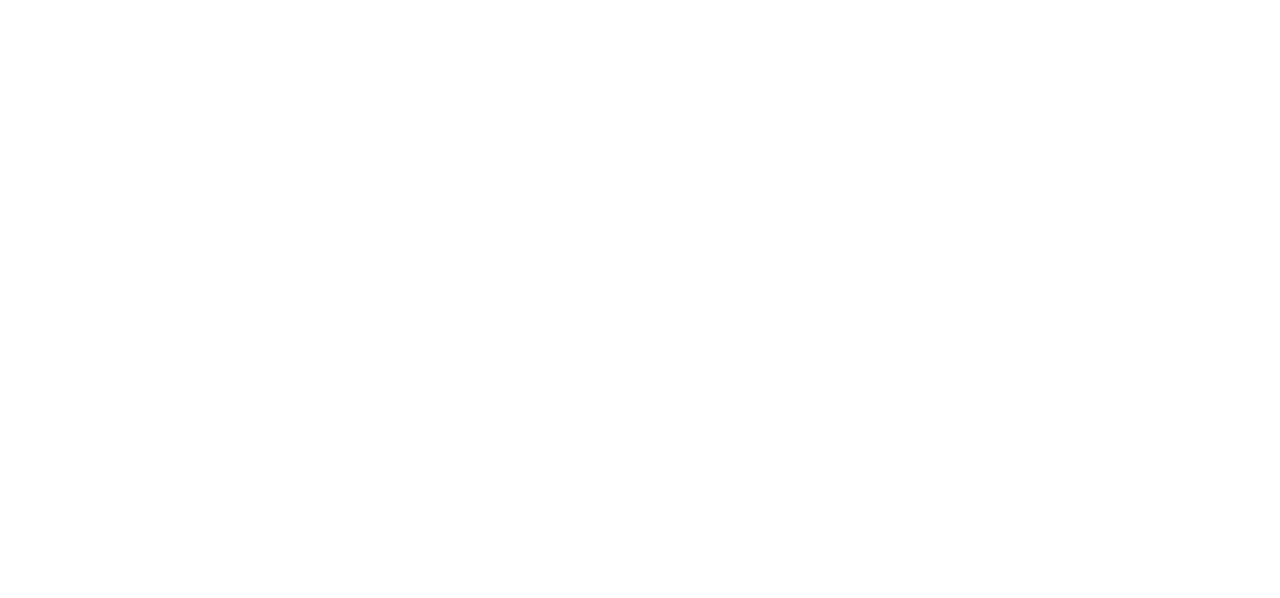
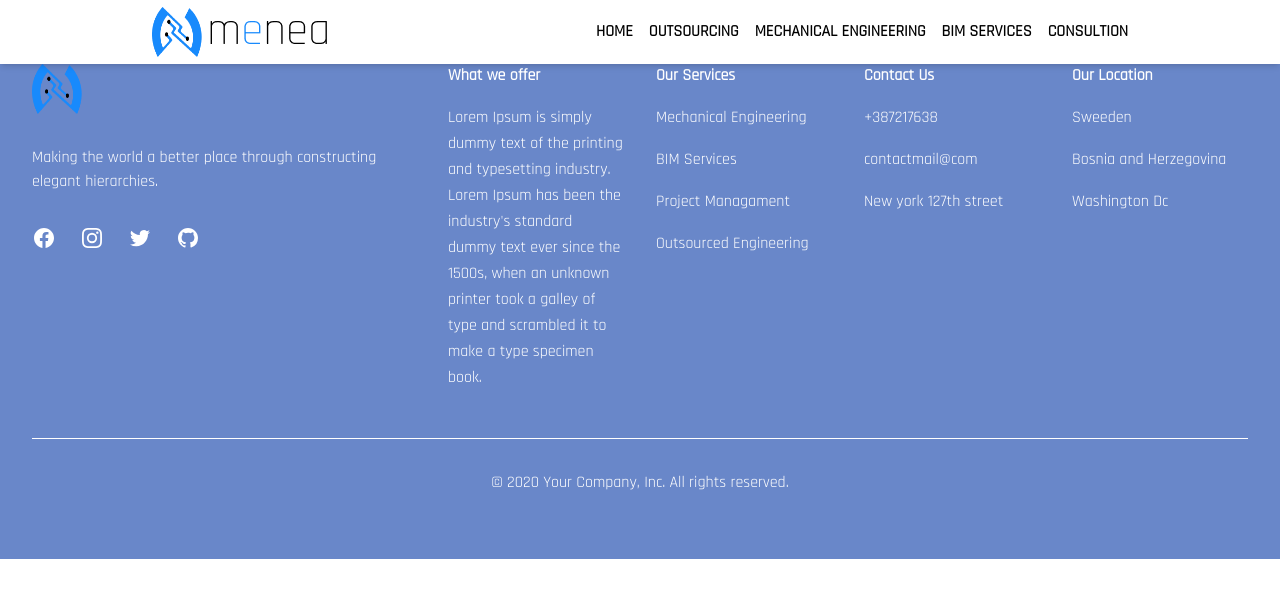
Before and after one commit to Amar-Omerika/MeneaWebsite, a React (Create React App) app: page /bim-services in a window 1280 px wide. Before the commit this address had no page. Shown: the top 598 px of the page. Built offline with nearby package versions, Linux system fonts and the light colour scheme.

Commit message:
Added links to page

```diff
--- /dev/null
+++ b/src/assets/data/sublinksData.json
@@ -0,0 +1,8 @@
+{
+  "data":[{
+      "id":"turning",
+      "title": "lorem lorem lorem lorem lorem lorem lorem lorem ",
+      "content": "lorem lorem lorem s"
+  }
+  ]
+}
--- a/src/components/ServiceSection/ServiceCard.jsx
+++ b/src/components/ServiceSection/ServiceCard.jsx
@@ -4,32 +4,33 @@
 	WrenchScrewdriverIcon,
 } from "@heroicons/react/24/outline";
 import { motion } from "framer-motion";
+import { Link } from "react-router-dom";
 
 const actions = [
 	{
 		title: "Mechanical Engineering",
-		href: "#",
+		href: "mechanical-engineering",
 		icon: WrenchScrewdriverIcon,
 		iconForeground: "text-teal-700",
 		iconBackground: "bg-teal-50",
 	},
 	{
 		title: "Bim Services",
-		href: "#",
+		href: "bim-services",
 		icon: CheckBadgeIcon,
 		iconForeground: "text-purple-700",
 		iconBackground: "bg-purple-50",
 	},
 	{
-		title: "Project Managamnet",
-		href: "#",
+		title: "Project Management",
+		href: "project-management",
 		icon: UsersIcon,
 		iconForeground: "text-sky-700",
 		iconBackground: "bg-sky-50",
 	},
 	{
 		title: "Outsourcing",
-		href: "#",
+		href: "outsourcing",
 		icon: UsersIcon,
 		iconForeground: "text-sky-700",
 		iconBackground: "bg-sky-50",
@@ -84,11 +85,11 @@
 					</div>
 					<div className="mt-8 hover:text-white ">
 						<h3 className="text-xl font-bold font-customfont">
-							<a href={action.href} className="focus:outline-none">
+							<Link to={action.href} className="focus:outline-none">
 								{/* Extend touch target to entire panel */}
 								<span className="absolute inset-0" aria-hidden="true" />
 								{action.title}
-							</a>
+							</Link>
 						</h3>
 						<p className="mt-2 text-sm text-gray-500 font-customfont">
 							Doloribus dolores nostrum quia qui natus officia quod et dolorem.
--- /dev/null
+++ b/src/components/Sublinks/Index.jsx
@@ -0,0 +1,22 @@
+import React from 'react'
+import { useParams } from 'react-router'
+import Footer from '../Footer/Index';
+import Navbar from '../navbar/Navbar';
+import SublinkPage from './SublinkPage';
+
+export default function Sublinks() {
+
+
+
+  const {id} = useParams();
+  console.log(id)
+
+  return (
+    <>
+      <Navbar />{/*
+      <SublinkPage id={id} /> */}
+      <Footer />
+    </>
+
+  )
+}
--- /dev/null
+++ b/src/components/Sublinks/SublinkPage.jsx
@@ -0,0 +1,36 @@
+import React from 'react'
+
+let fullData = require("../../assets/data/sublinksData.json")
+
+
+function SublinkPage({id}) {
+
+  const data = fullData.data;
+  console.log(data);
+
+   data.map((item) => {
+    if(item.id === id) {
+      return (
+        <div className='font-customFont mt-[65px] w-full h-full'>
+          <div className=' relative h-[300px] bg-black'>
+            <img className='object-cover h-full w-full shadow-2xl' src='https://images.unsplash.com/photo-1645680827507-9f392edae51c?ixlib=rb-4.0.3&ixid=MnwxMjA3fDB8MHxwaG90by1wYWdlfHx8fGVufDB8fHx8&auto=format&fit=crop&w=1332&q=80' alt='mechanical engineering' />
+            <div className='absolute top-0 left-0 right-0 flex flex-col gap-9 justify-center items-center text-white z-50 h-full text-6xl font-bold'>
+              {id.split('-').map(((text, id) => {
+                return <h1 key={id}>{text.toUpperCase()}</h1>
+              }))}
+            </div>
+          </div>
+          <div className='h-full flex flex-col-reverse items-center w-full mt-6 p-6 space-y-6 laptop:flex-row '>
+          <img className='object-cover w-3/4 mt-16 laptop:w-1/2 laptop:px-6' src='https://images.unsplash.com/photo-1645680827507-9f392edae51c?ixlib=rb-4.0.3&ixid=MnwxMjA3fDB8MHxwaG90by1wYWdlfHx8fGVufDB8fHx8&auto=format&fit=crop&w=1332&q=80' alt='mechanical engineering' />
+              <p className='laptop:w-1/2'>Lorem ipsum dolor sit, amet consectetur adipisicing elit. Porro voluptatem necessitatibus commodi alias non recusandae repellendus ea maxime adipisci sapiente molestiae neque nemo amet repellat culpa vero ullam suscipit, ipsa provident ab, ut tempora officia similique? Soluta at tempore, porro deleniti totam magnam debitis dolor dolorem facere quaerat accusantium sapiente</p>
+          </div>
+        </div>
+      )
+    }
+
+    }
+  )
+}
+
+
+export default SublinkPage
--- a/src/components/navbar/Navbar.jsx
+++ b/src/components/navbar/Navbar.jsx
@@ -132,7 +132,7 @@
 							className="flex items-center justify-center cursor-pointer"
 						>
 							<span>
-								<img className="h-[50px] w-[50px]" src={logo} />
+								<img className="h-[30px] w-[30px] laptop:h-[50px] laptop:w-[50px]" src={logo} />
 							</span>
 							<img className="ml-2" src={menea_text_logo} />
 							<span className="sr-only">Company Logo</span>
--- a/src/routes/globaNavigation.jsx
+++ b/src/routes/globaNavigation.jsx
@@ -2,11 +2,13 @@
 import { Routes, Route } from "react-router-dom";
 import React from "react";
 import Home from "../pages/Home/Index";
+import Sublinks from "../components/Sublinks/Index";
 
 function GlobalRoutes() {
 	return (
 		<Routes>
 			<Route path="/" element={<Home />} />
+			<Route path="/:id" element={<Sublinks />} />
 		</Routes>
 	);
 }
```
Also changed, not shown: 1 other file (tests, documents, lock files or other folders).
